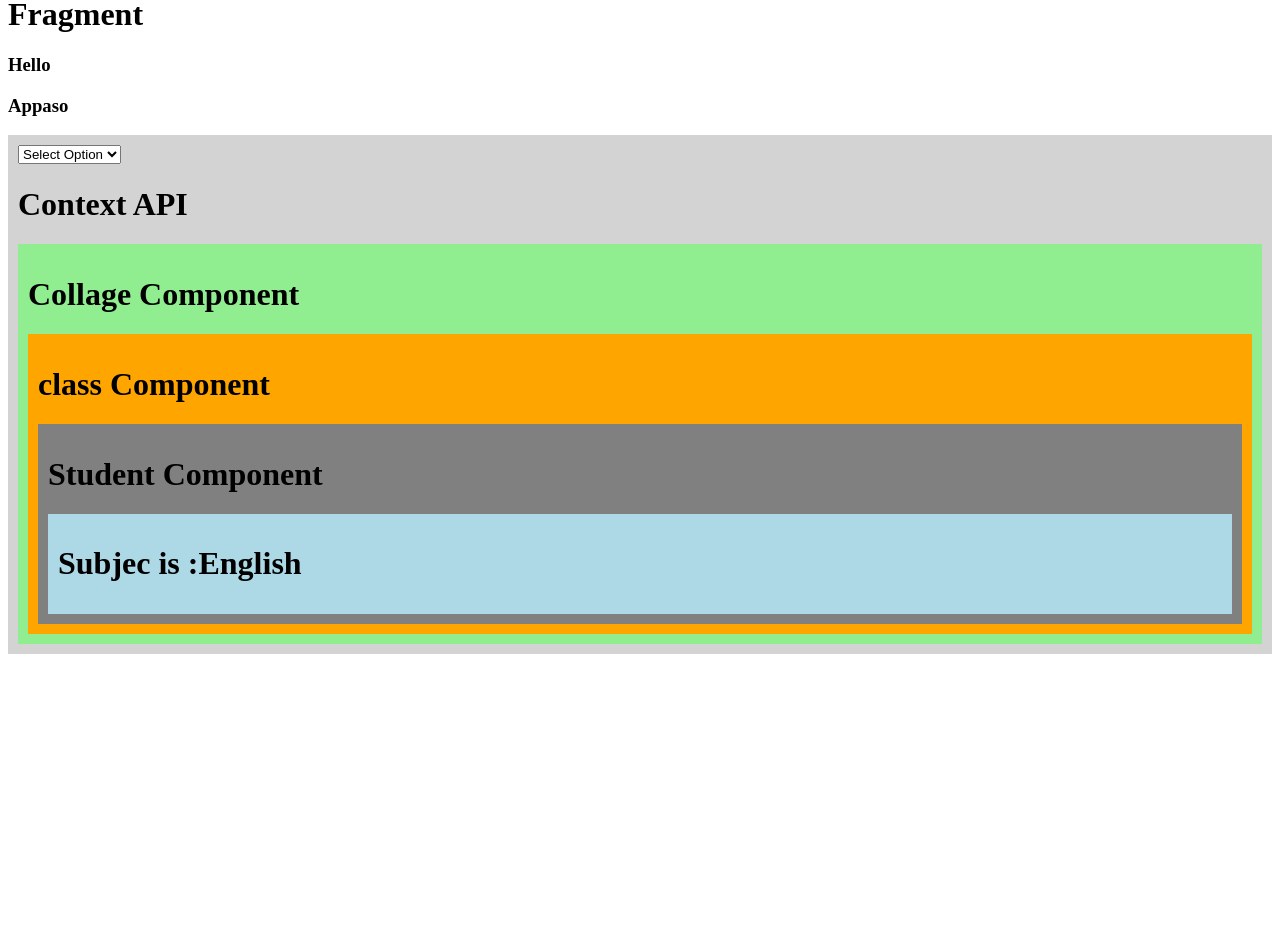
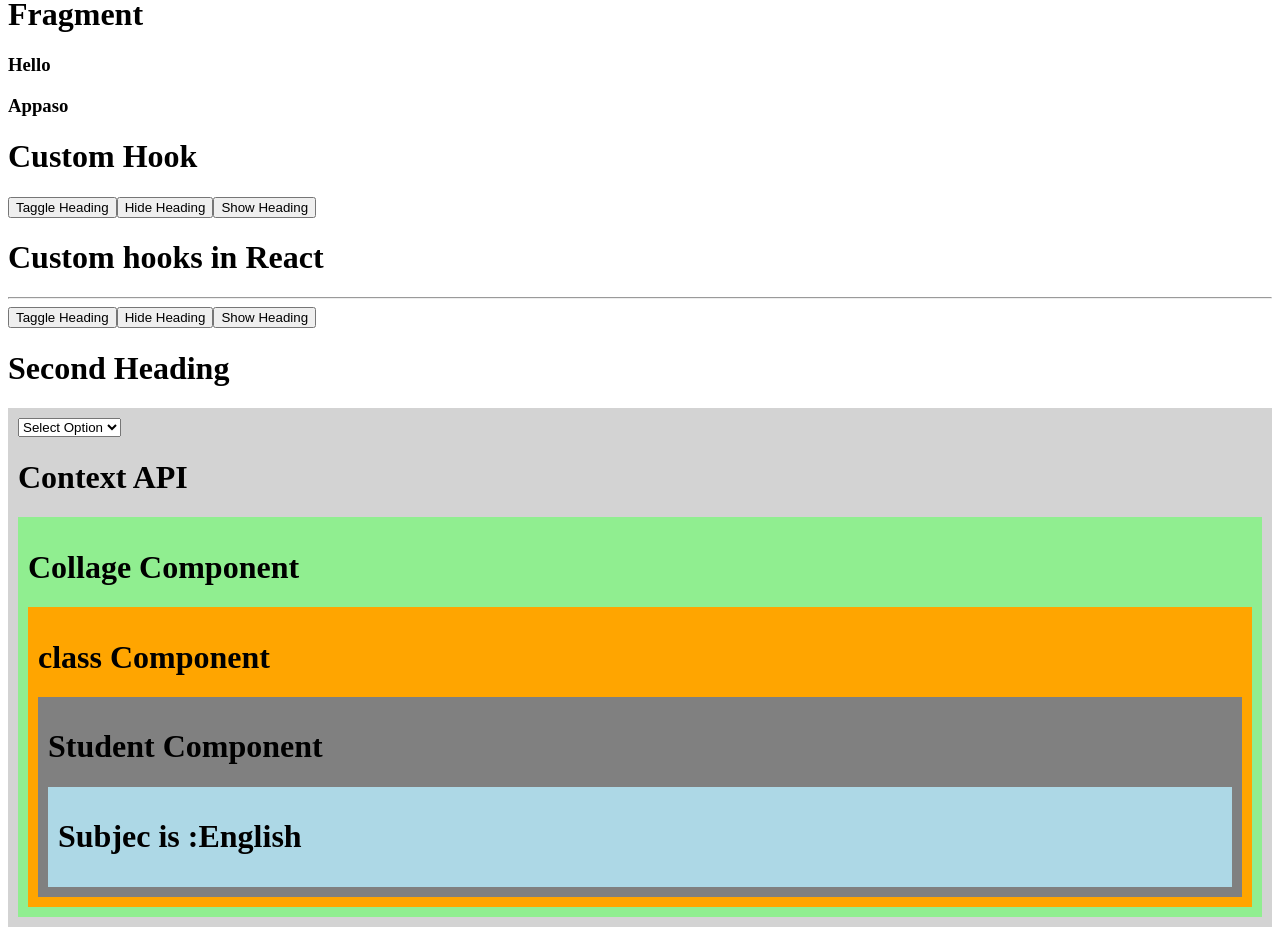
Before and after one commit to Appaso1919/React-Practice, a React (Vite) app: page / in a window 1280 px wide. Shown: the part 2740-3675 px from the top of the page. Before the commit the page ends 3402 px from the top, so only its background shows below. Built offline with nearby package versions, Linux system fonts and the light colour scheme.

Commit message:
Custom API

```diff
--- a/src/All_main_file.jsx
+++ b/src/All_main_file.jsx
@@ -11,6 +11,7 @@ import ChildComponent, { User } from './Hooks/UseContext'
 import UseRef from './Hooks/UseRef'
 import UseCallback from './Hooks/UseCallback'
 import Simple_example from './Fragment/simple_example'
+import Main_custom from './Custom_Hook/main_custom'
 function Main1() {
     return (
         <>
@@ -44,6 +45,8 @@ function Main1() {
             <UserList />
             <h1>Fragment</h1>
             <Simple_example/>
+            <h1>Custom Hook </h1>
+            <Main_custom />
         </div>
         </>
     )
--- /dev/null
+++ b/src/Custom_Hook/main_custom.jsx
@@ -0,0 +1,32 @@
+import React from 'react'
+import useToggle from './useToggle'
+
+const Main_custom = () => {
+    const [value,toggleValues]=useToggle(true)
+
+    const [data,setData]=useToggle(true)
+  return (
+    <>
+    <div>
+      <button onClick={toggleValues}>Taggle Heading</button>
+      <button onClick={()=>toggleValues(false)}>Hide Heading</button>
+      <button onClick={()=>toggleValues(true)}>Show Heading</button>
+
+      {
+        value? <h1>Custom hooks in React </h1>:null
+      }
+      <hr/>
+
+        <button onClick={setData}>Taggle Heading</button>
+      <button onClick={()=>setData(false)}>Hide Heading</button>
+      <button onClick={()=>setData(true)}>Show Heading</button>
+
+      {
+        data? <h1>Second Heading </h1>:null
+      }
+    </div>
+    </>
+  )
+}
+
+export default Main_custom
--- /dev/null
+++ b/src/Custom_Hook/useToggle.jsx
@@ -0,0 +1,16 @@
+import React, { useState } from 'react'
+
+const useToggle = (defaultVal) => {
+    const [value,setValue]=useState(defaultVal);
+
+    function toggleValues(val){
+        if(typeof val!='boolean'){
+            setValue(!value)
+        }else{
+            setValue(val)
+        }
+    }
+  return [value,toggleValues];
+}
+
+export default useToggle
```
